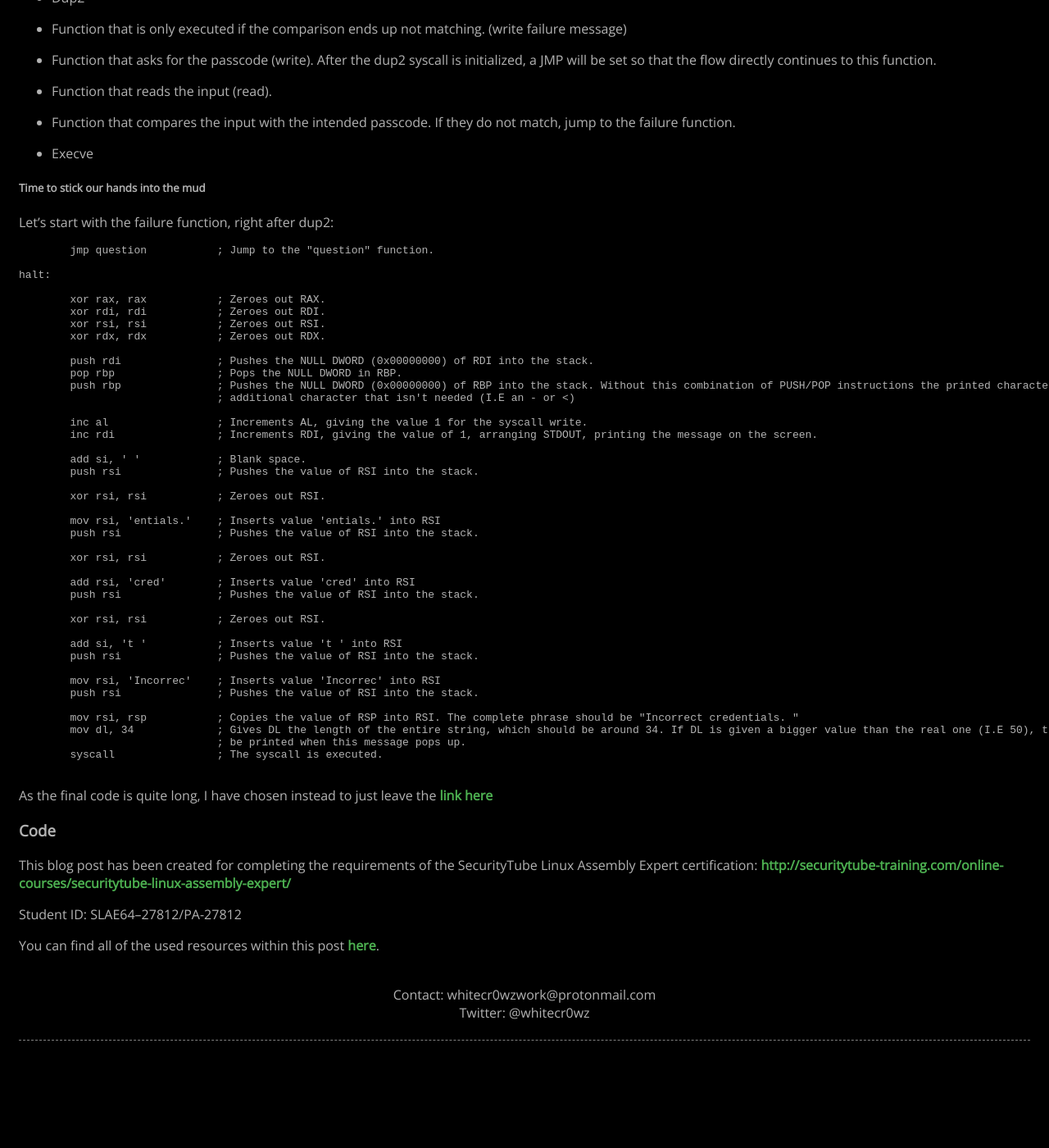
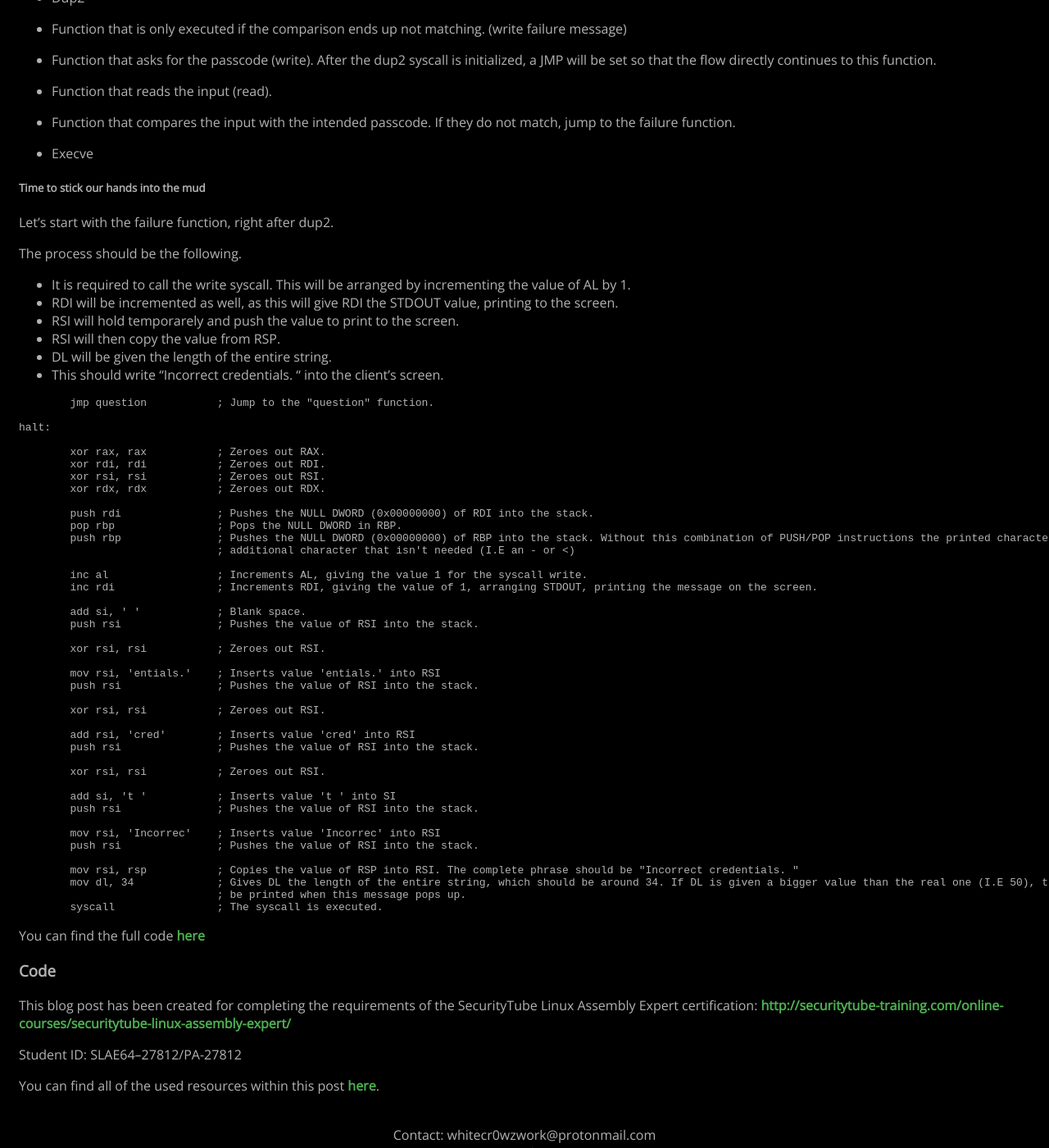
Before and after one commit to whitecr0wz/whitecr0wz.github.io, a Jekyll site: the page built from _posts/posts/2021-01-14-SLAE64-Bind-Password.md, in a window 1280 px wide and 1400 px high, scrolled down 1067 px. Shown: the whole window at 82% size. Built offline with Jekyll 4.4.1, drawn with Linux system fonts in a browser that asks for light colours; before the commit the page ends 2351 px from its top, so only the background shows below that.

Commit message:
Update 2021-01-14-SLAE64-Bind-Password.md

````diff
--- a/_posts/posts/2021-01-14-SLAE64-Bind-Password.md
+++ b/_posts/posts/2021-01-14-SLAE64-Bind-Password.md
@@ -66,7 +66,16 @@ and receive information from the other device. The process will be the following
 
 ##### Time to stick our hands into the mud
 
-Let's start with the failure function, right after dup2:
+Let's start with the failure function, right after dup2.
+
+The process should be the following.
+
++ It is required to call the write syscall. This will be arranged by incrementing the value of AL by 1.
++ RDI will be incremented as well, as this will give RDI the STDOUT value, printing to the screen.
++ RSI will hold temporarely and push the value to print to the screen.
++ RSI will then copy the value from RSP.
++ DL will be given the length of the entire string.
++ This should write "Incorrect credentials. " into the client's screen.
 
 ```term
         jmp question           ; Jump to the "question" function.
@@ -101,7 +110,7 @@ halt:
 
         xor rsi, rsi           ; Zeroes out RSI.
 
-        add si, 't '           ; Inserts value 't ' into RSI
+        add si, 't '           ; Inserts value 't ' into SI
         push rsi               ; Pushes the value of RSI into the stack.
 
         mov rsi, 'Incorrec'    ; Inserts value 'Incorrec' into RSI
@@ -111,10 +120,9 @@ halt:
         mov dl, 34             ; Gives DL the length of the entire string, which should be around 34. If DL is given a bigger value than the real one (I.E 50), the password will
                                ; be printed when this message pops up.
         syscall                ; The syscall is executed.
-
 ```
 
-As the final code is quite long, I have chosen instead to just leave the [link here](https://github.com/whitecr0wz/SLAE/blob/main/SLAE64/Assignment_1/1.asm)
+You can find the full code [here](https://github.com/whitecr0wz/SLAE/blob/main/SLAE64/Assignment_1/1.asm)
 
 ### Code
 
````
